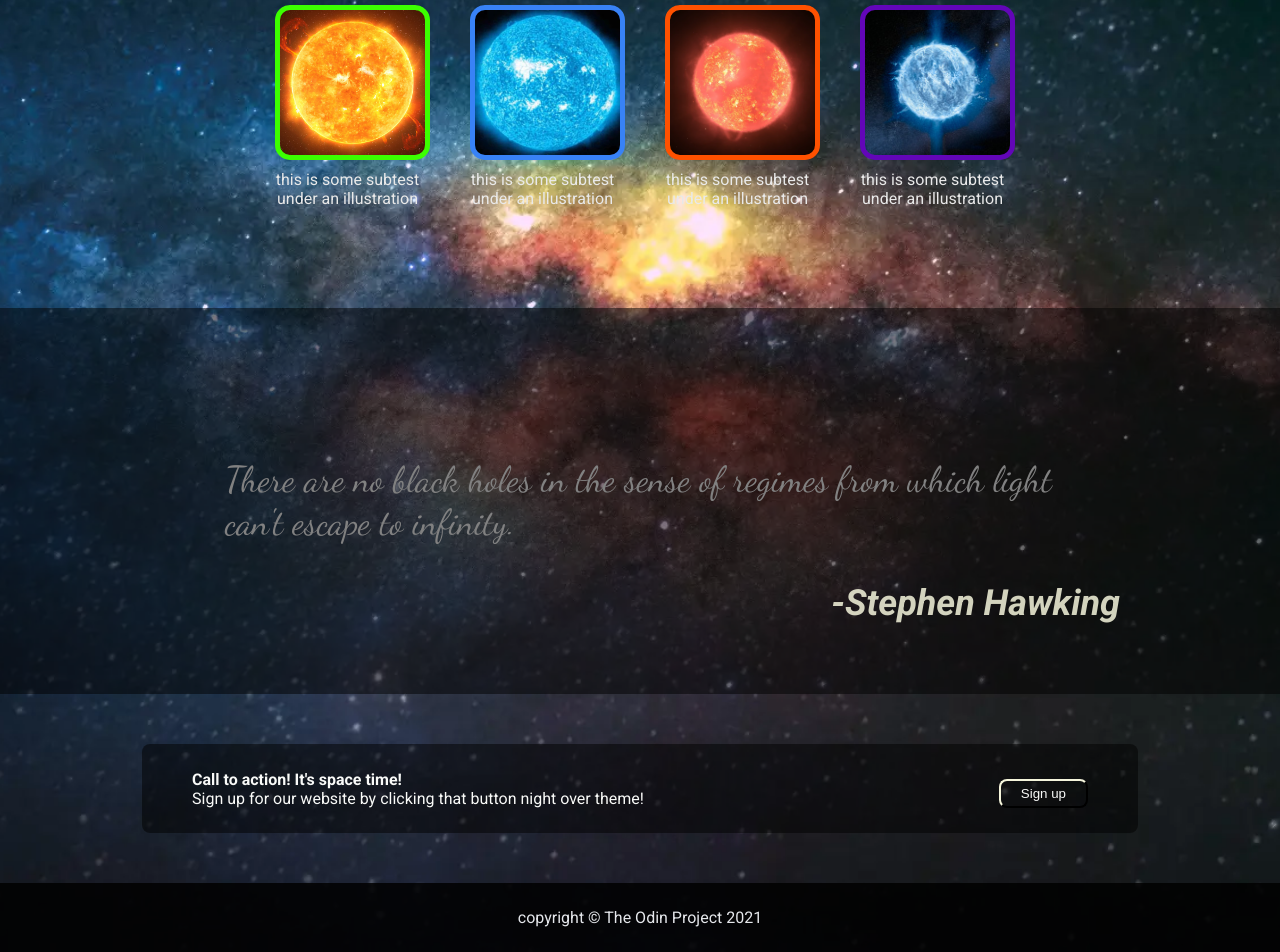
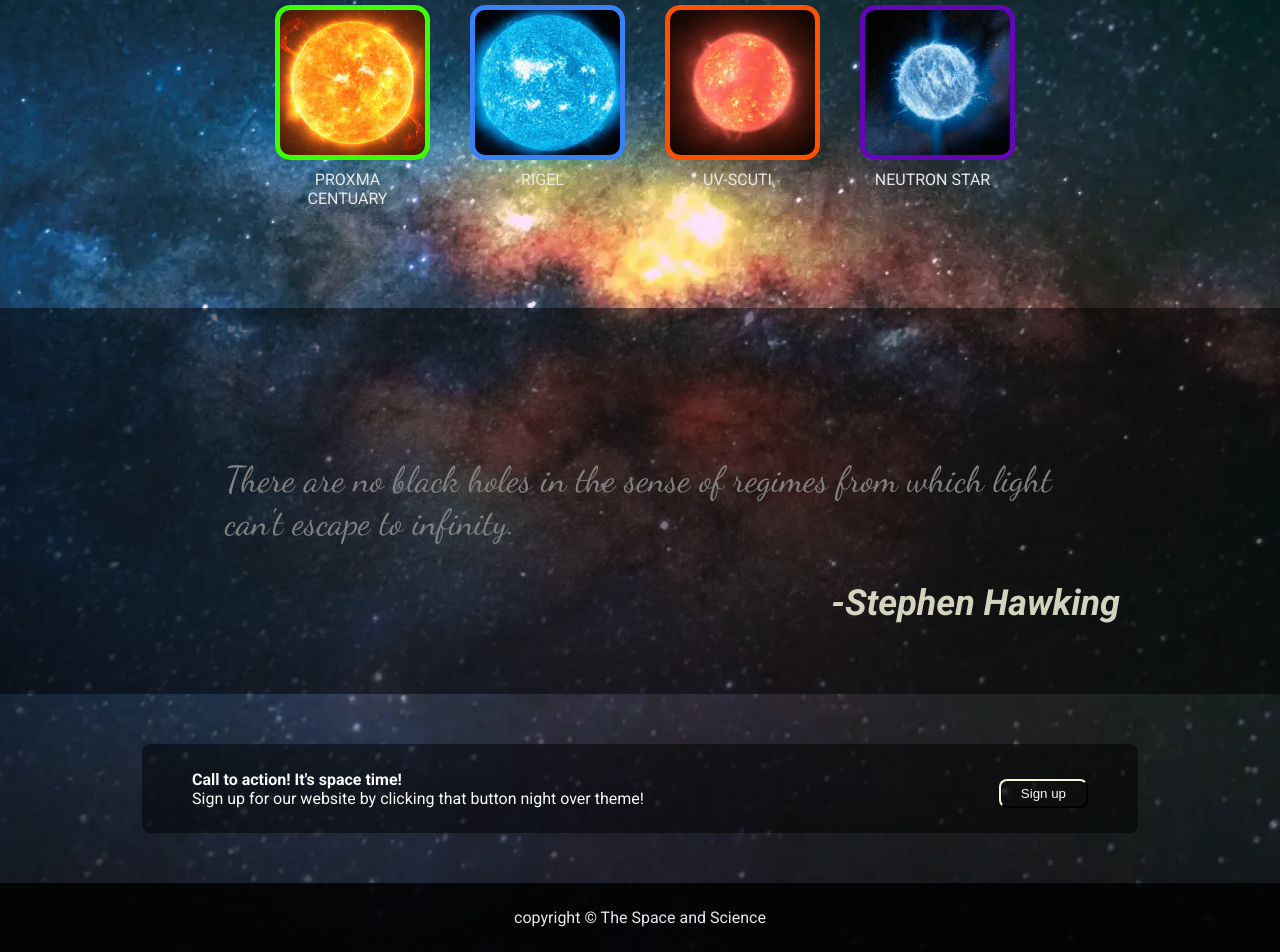
Before and after one commit to Sweet-Best/landing-page, a plain HTML site: page index.html in a window 1280 px wide. Shown: the part 502-1454 px from the top of the page. Drawn offline with Linux system fonts and the light colour scheme; a web font is replaced by a local one.

Commit message:
Update index.html

```diff
--- a/index.html
+++ b/index.html
@@ -3,7 +3,7 @@
 <head>
   <meta charset="UTF-8">
   <meta name="viewport" content="width=device-width, initial-scale=1.0">
-  <title>The odin Project</title>
+  <title>The Space and Science</title>
   <link rel="stylesheet" href="style.css">
 </head>
 <body>
@@ -30,22 +30,22 @@
     <div class="boxes-texts">
       <div class="grid">
         <div class="box1"></div>
-        <div class="text">this is some subtest under an illustration</div>
+        <div class="text">PROXMA CENTUARY</div>
 
       </div>
       <div class="grid">
         <div class="box2"></div>
-        <div class="text">this is some subtest under an illustration</div>
+        <div class="text">RIGEL</div>
 
       </div>
       <div class="grid">
         <div class="box3"></div>
-        <div class="text">this is some subtest under an illustration</div>
+        <div class="text">UV-SCUTI</div>
 
       </div>
       <div class="grid">
         <div class="box4"></div>
-        <div class="text">this is some subtest under an illustration</div>
+        <div class="text">NEUTRON STAR</div>
 
       </div>
     </div>
@@ -65,7 +65,7 @@
     </div>
   </div>
   <footer>
-    copyright &copy; The Odin Project 2021
+    copyright &copy; The Space and Science
   </footer>
 </body>
 </html>
```
